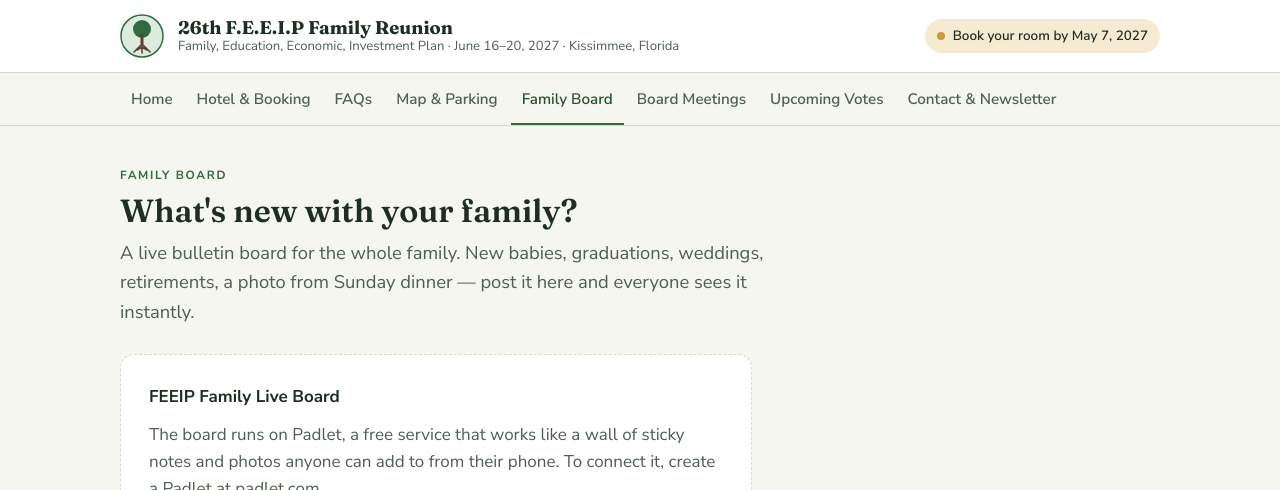
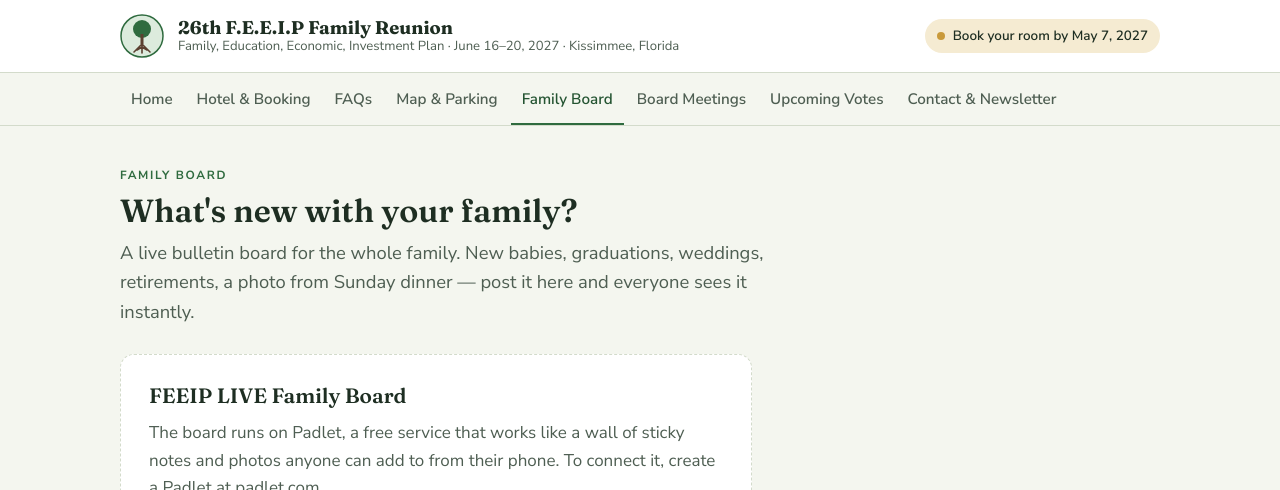
Before and after one commit to digitalshego/feeipwebsite, a plain HTML site: page index.html in a window 1280 px wide. Both pictures are taken after a click on the link "Family Board". Shown: the top 490 px of the page. Drawn offline with Linux system fonts and the light colour scheme.

Commit message:
Change strong tag to h3 for FEEIP Family Board

```diff
--- a/index.html
+++ b/index.html
@@ -568,7 +568,7 @@
     <div class="wide">
       <div id="board-live" class="boardframe" hidden></div>
       <div id="board-setup" class="setup">
-        <strong>FEEIP Family Live Board</strong>
+        <h3> FEEIP LIVE Family Board</h3>
         <p class="muted">The board runs on Padlet, a free service that works like a wall of sticky notes and photos anyone can add to from their phone. To connect it, create a Padlet at padlet.com</p>
         <div class="padlet-embed" style="border:1px solid rgba(0,0,0,0.1);border-radius:2px;box-sizing:border-box;overflow:hidden;position:relative;width:100%;background:#F4F4F4"><p style="padding:0;margin:0"><iframe src="https://padlet.com/embed/s023hhijdhm6yn8do8u7" frameborder="0" allow="camera;microphone;geolocation;display-capture;clipboard-write" style="width:100%;height:608px;display:block;padding:0;margin:0"></iframe></p></div>
       </div>
```
